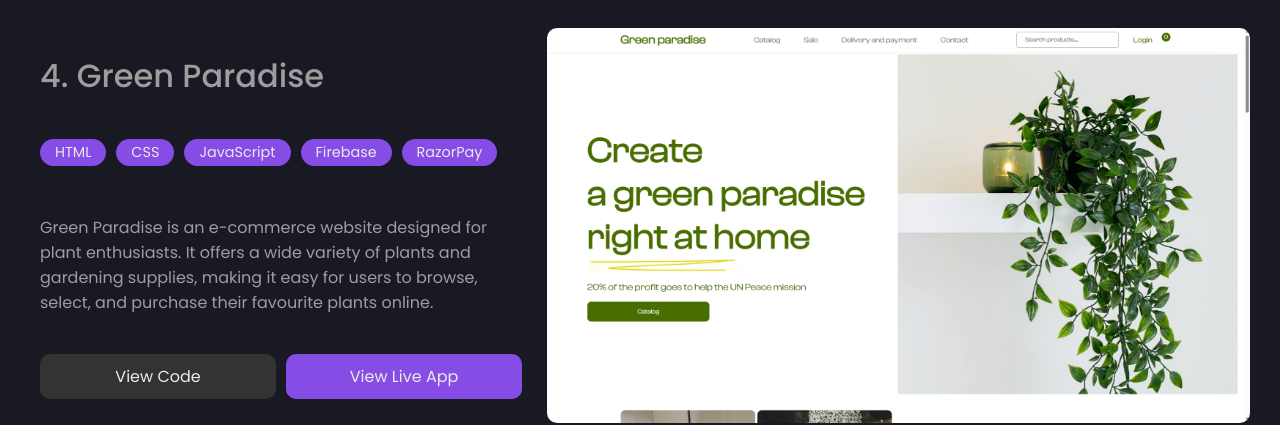
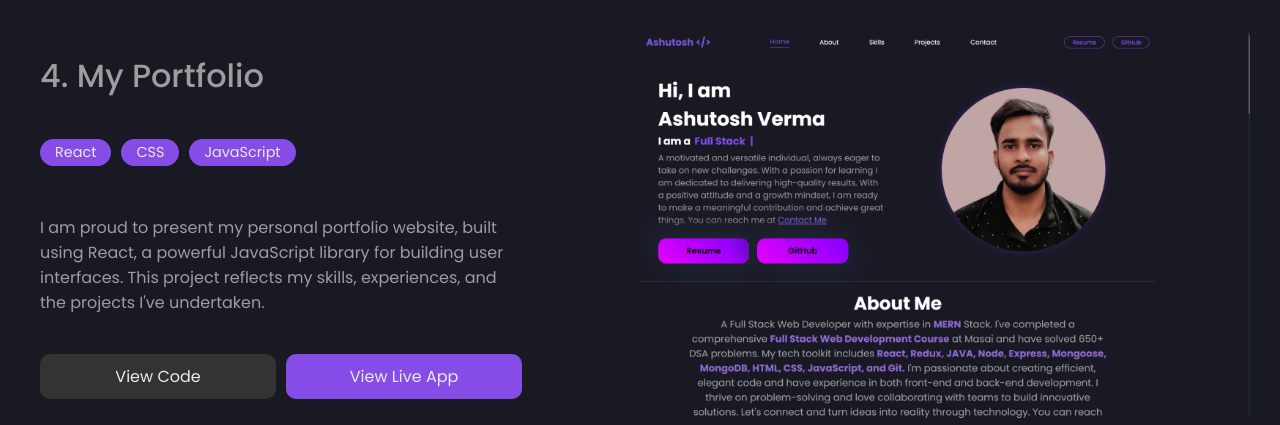
Before and after one commit to 1ashutoshverma/1ashutoshverma.github.io, a React (Vite) app: page / in a window 1280 px wide. Shown: the part 4434-4859 px from the top of the page. Built offline with nearby package versions, Linux system fonts and the light colour scheme.

Commit message:
Project update

```diff
--- a/src/components/Projects/Projects.jsx
+++ b/src/components/Projects/Projects.jsx
@@ -2,6 +2,7 @@ import React from 'react'
 import greenParadise from "./projectImages/GreenParadise.png"
 import woodFans from "./projectImages/WoodFans.png"
 import bewakoof from "./projectImages/Bewakoof.png"
+import myPortfolio from "./projectImages/myPortfolio.png"
 import "./Project.css"
 import { motion } from "framer-motion"
 
@@ -9,10 +10,10 @@ const data = [
     {
         img: woodFans,
         projectTitle: "Wood Fans",
-        techStack: ["React", "Redux", "CSS", "Firebase", "RazorPay"],
+        techStack: ["React", "Redux", "CSS", "Node.js", "Express", "MongoDB", "RazorPay"],
         description: " Welcome to Wood Fans, your premier destination for exquisite and sustainable furniture solutions that transform your living spaces into havens of comfort and style.",
-        githubLink: "https://github.com/1ashutoshverma/wood-fans",
-        appLink: "https://wood-fans-team.vercel.app/"
+        githubLink: "https://github.com/1ashutoshverma/wood-fans-mern",
+        appLink: "https://wood-fans.vercel.app/"
     },
     {
         img: greenParadise,
@@ -30,12 +31,12 @@ const data = [
         githubLink: "https://github.com/1ashutoshverma/bewakoof-clone",
         appLink: "https://bewakoof-team.netlify.app/"
     }, {
-        img: greenParadise,
-        projectTitle: "Green Paradise",
-        techStack: ["HTML", "CSS", "JavaScript", "Firebase", "RazorPay"],
-        description: "Green Paradise is an e-commerce website designed for plant enthusiasts. It offers a wide variety of plants and gardening supplies, making it easy for users to browse, select, and purchase their favourite plants online.",
-        githubLink: "https://github.com/1ashutoshverma/Green-Paradise",
-        appLink: "https://green-paradise-team.netlify.app/"
+        img: myPortfolio,
+        projectTitle: "My Portfolio",
+        techStack: ["React", "CSS", "JavaScript"],
+        description: "I am proud to present my personal portfolio website, built using React, a powerful JavaScript library for building user interfaces. This project reflects my skills, experiences, and the projects I've undertaken.",
+        githubLink: "https://github.com/1ashutoshverma/1ashutoshverma.github.io",
+        appLink: "https://1ashutoshverma.github.io/"
     }
 ]
 
```
Also changed, not shown: src/components/Projects/projectImages/myPortfolio.png (added).
